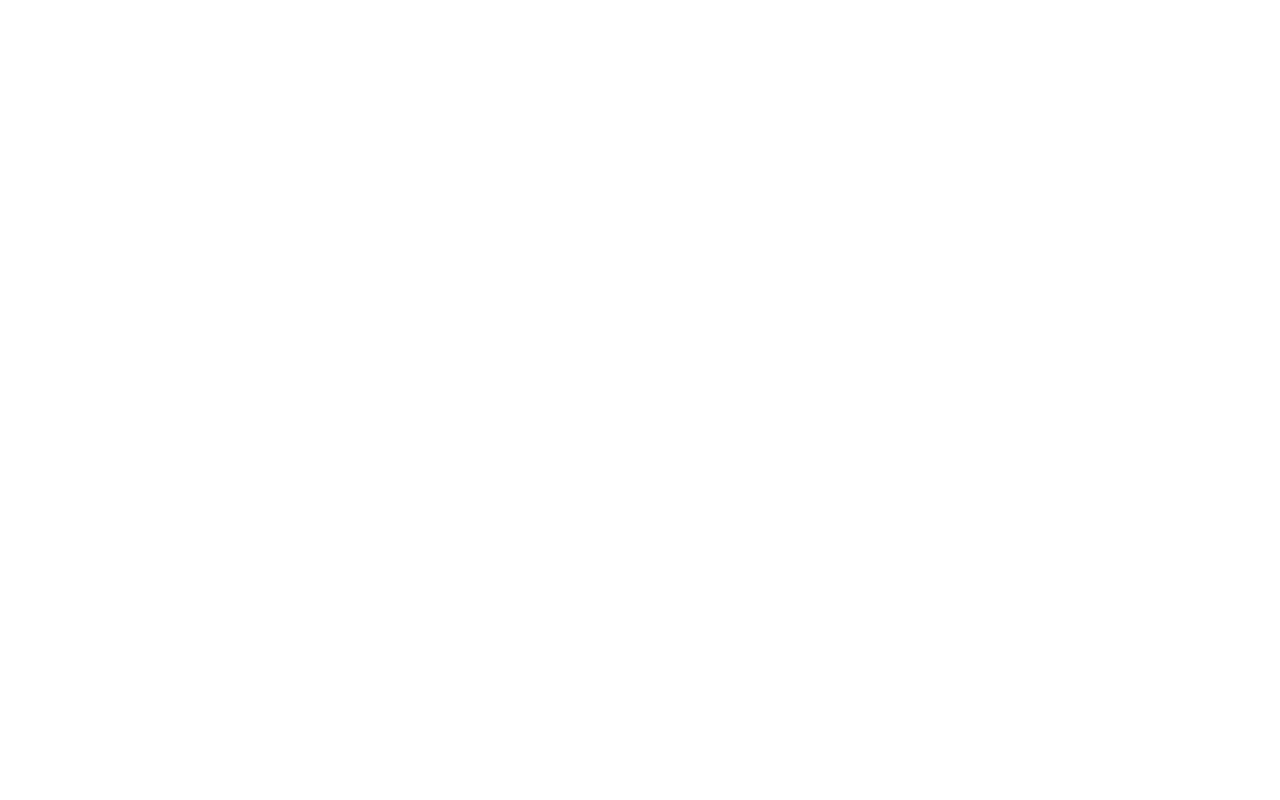
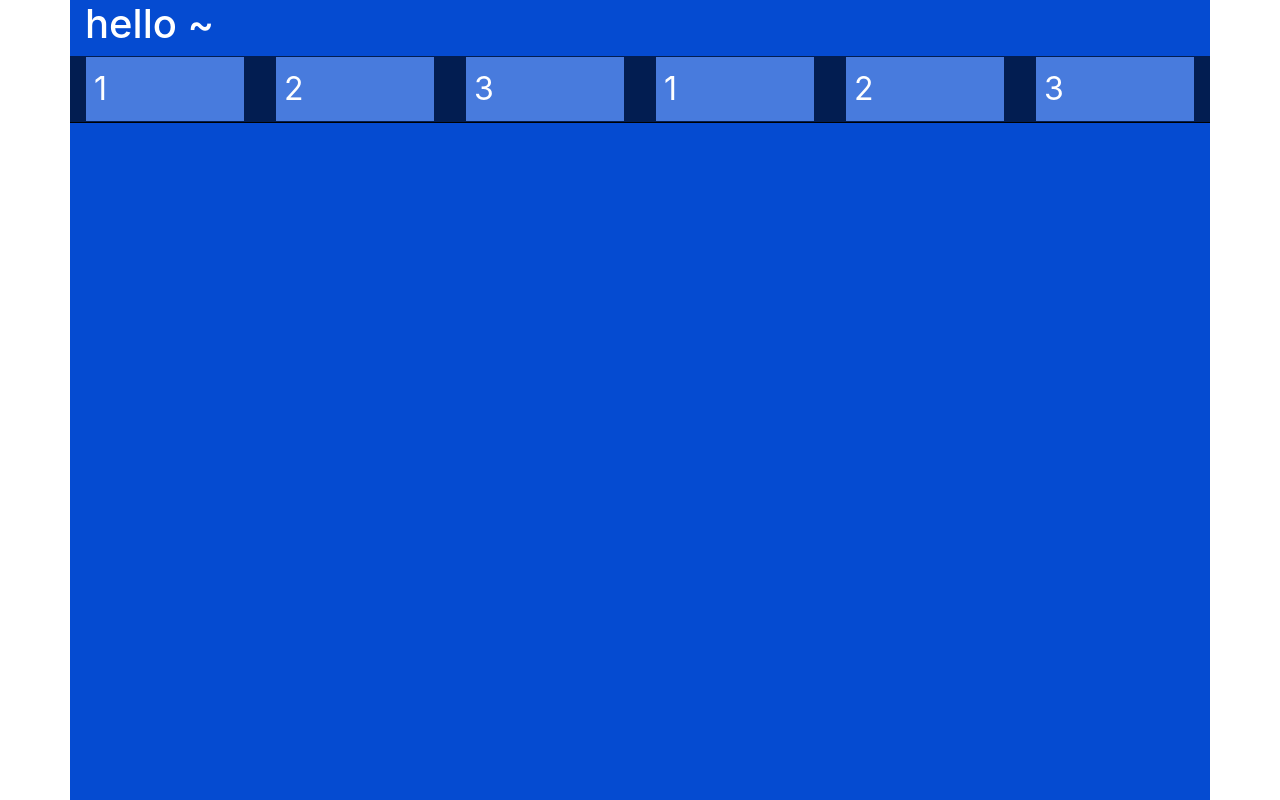
Before and after one commit to s0974092/bootstrapPracticeProject, a website: page index.html in a window 1280 px wide. Drawn offline with nearby package versions, Linux system fonts and the light colour scheme.

Commit message:
10/03 第二次bootstrap課程進度

```diff
--- a/index.html
+++ b/index.html
@@ -1,5 +1,7 @@
+<?xml version="1.0" enconding="utf-8"?>
 <!DOCTYPE html>
-<html lang="en">
+<html lang="en-us">
+
   <head>
     <meta charset="UTF-8" />
     <meta name="viewport" content="width=device-width, initial-scale=1.0">
@@ -12,7 +14,21 @@
     <script src="https://unpkg.com/bootstrap@4.0.0-beta.2/dist/js/bootstrap.js" charset="UTF-8"></script>
     <script src="./script.js" charset="UTF-8"></script>
   </head>
+
   <body>
 
+    <div class="container demo">
+      <h1>hello ~</h1>
+      <div class="row">
+        <div class="col"><span>1</span></div>
+        <div class="col"><span>2</span></div>
+        <div class="col"><span>3</span></div>
+        <div class="col"><span>1</span></div>
+        <div class="col"><span>2</span></div>
+        <div class="col"><span>3</span></div>
+      </div>
+    </div>
+
   </body>
+
 </html>
--- a/style.css
+++ b/style.css
@@ -0,0 +1,24 @@
+.container.demo {
+  background: #054bd1;
+  height: 100vh;
+  color: white;
+  -webkit-font-smoothing: antialiased;
+}
+
+.container-fluid.demo {
+  background: red;
+}
+
+.container.demo .row {
+  background: #021d51;
+  border-bottom: 1px solid #000;
+}
+
+.container.demo .row > div > span {
+  display: block;
+  background: #487bdd;
+  color: white;
+  font-size: 32px;
+  padding: 8px;
+  border: 1px solid #021d51;
+}
```
Lines whose indentation alone changed are shown as unchanged.
